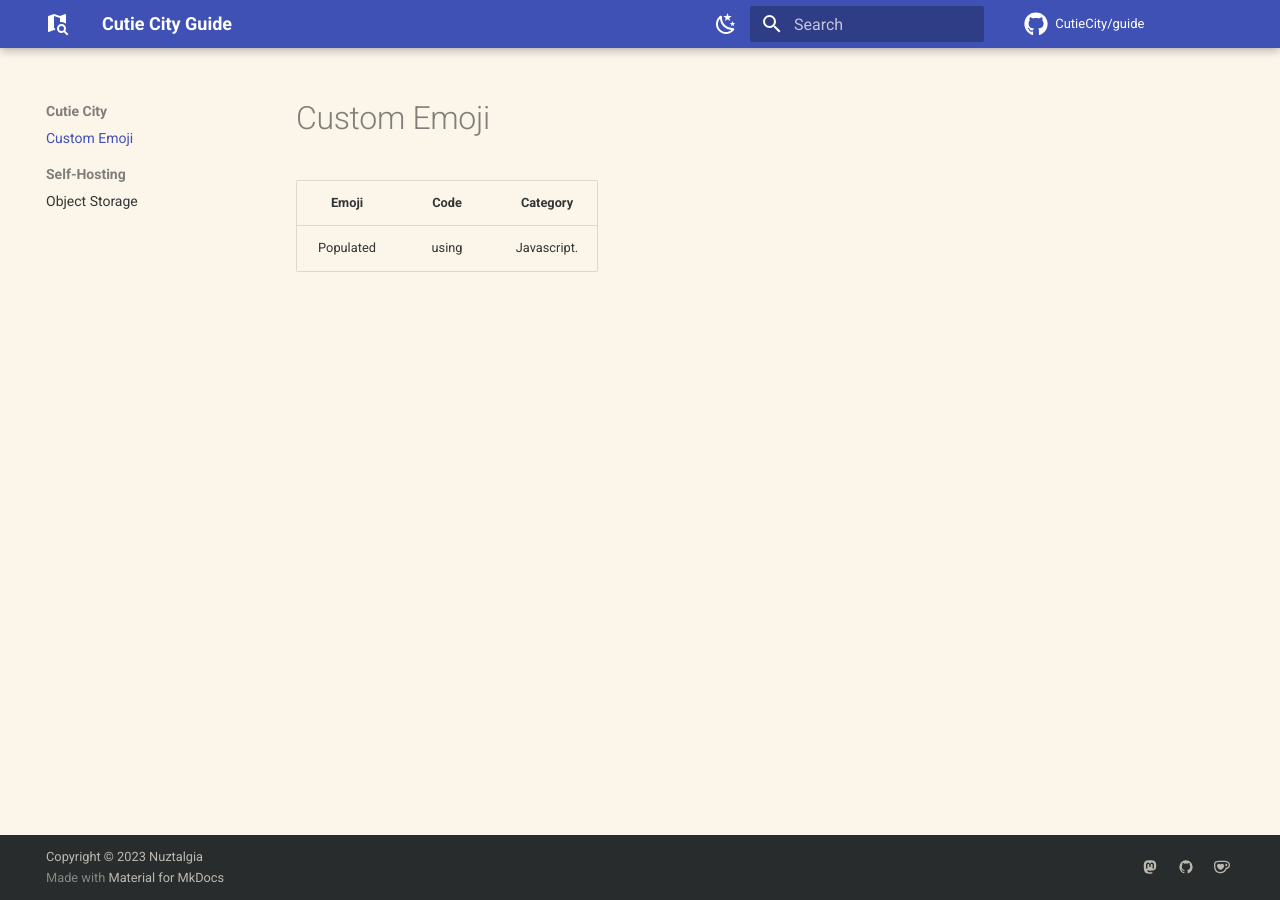
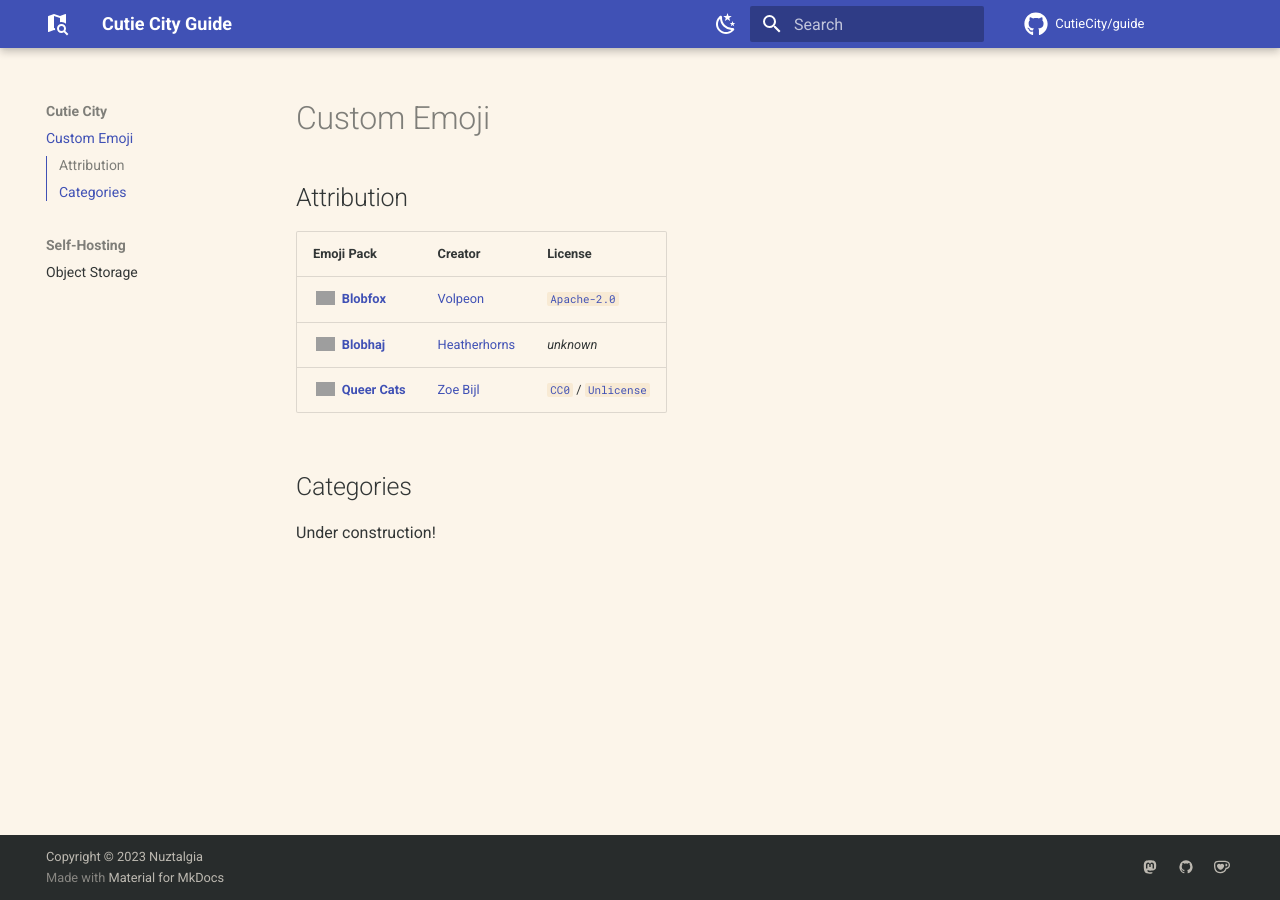
Before and after one commit to CutieCity/guide, an MkDocs documentation site: the page built from docs/cutie-city/custom-emoji.md, in a window 1280 px wide. Built offline with MkDocs 1.6.1 and Material for MkDocs 9.7.7, drawn with Linux system fonts in a browser that asks for light colours; comment, search, counter and statistics services are not loaded; grey boxes are pictures that could not be loaded.

Commit message:
Use workflow instead of JS on custom emoji page

```diff
--- a/docs/cutie-city/custom-emoji.md
+++ b/docs/cutie-city/custom-emoji.md
@@ -1,5 +1,40 @@
 # Custom Emoji
 
-|   Emoji   | Code  |  Category   |
-| :-------: | :---: | :---------: |
-| Populated | using | Javascript. |
+## Attribution
+
+<!-- prettier-ignore-start -->
+
+| Emoji Pack | Creator | License |
+| ---------- | ------- | ------- |
+| ![:blobfox_wink:]{.twemoji title=":blobfox_wink:"} **[Blobfox]** | [Volpeon] | <code>[Apache-2.0]</code> |
+| ![:blobhaj_innocent:]{.twemoji title=":blobhaj_innocent:"} **[Blobhaj]** | [Heatherhorns] | *unknown* |
+| ![:queer_cat_trans:]{.twemoji title=":queer_cat_trans:"} **[Queer Cats]** | [Zoe Bijl] | <code>[CC0]</code> / <code>[Unlicense]</code> |
+
+[:blobfox_wink:]:
+  https://media.cutie.city/custom_emojis/images/000/000/393/original/5ec9916a19a66e82.png
+[:blobhaj_innocent:]:
+  https://media.cutie.city/custom_emojis/images/000/000/334/original/41ca6cd22e4bbd27.png
+[:queer_cat_trans:]:
+  https://media.cutie.city/custom_emojis/images/000/000/276/original/d174dbb27542a0d4.png
+
+[blobhaj]: http://heatherhorns.com/emoji
+[blobfox]: https://volpeon.ink/emojis/blobfox
+[queer cats]: https://github.com/ZoeBijl/QueerCats
+
+[volpeon]: https://cutie.city/@volpeon@is-a.wyvern.rip
+[heatherhorns]: https://cutie.city/@heatherhorns@plush.city
+[zoe bijl]: https://cutie.city/@moiety@front-end.social
+
+[apache-2.0]: https://choosealicense.com/licenses/apache-2.0/
+[cc0]: https://choosealicense.com/licenses/cc0-1.0/
+[unlicense]: https://choosealicense.com/licenses/unlicense/
+
+<!-- prettier-ignore-end -->
+
+## Categories
+
+<!-- BEGIN custom-emoji.py -->
+
+Under construction!
+
+<!-- END custom-emoji.py -->
--- a/docs/javascripts/custom-emoji.js
+++ /dev/null
@@ -1,56 +0,0 @@
-document$.subscribe(function () {
-  if (window.location.href.includes("/custom-emoji/")) {
-    fetch("https://cutie.city/api/v1/custom_emojis")
-      .then((response) => response.json())
-      .then(populateTable);
-  }
-});
-
-function populateTable(emojiArray) {
-  const tableRoot = document.querySelector(".md-typeset__table table");
-  const tableBody = tableRoot.querySelector("tbody");
-  const tableHeaders = tableRoot.querySelectorAll("th");
-
-  tableHeaders[0].setAttribute("style", "cursor: default;");
-  tableHeaders[0].setAttribute("data-sort-method", "none");
-  tableHeaders[1].setAttribute("data-sort-default", "");
-
-  tableBody.querySelector("tr").remove(); // Remove the placeholder table row.
-  emojiArray.forEach(addTableRow, tableBody); // Populate the actual table rows.
-  new Tablesort(tableRoot); // Make the entire table sortable.
-}
-
-function addTableRow({ category, shortcode, static_url: imageUrl }) {
-  const tableRow = document.createElement("tr");
-  const codeElement = document.createElement("code");
-
-  addTableCell(tableRow, createImageElement(shortcode, imageUrl));
-  addTableCell(tableRow, codeElement);
-  addTableCell(tableRow, category);
-
-  codeElement.appendChild(document.createTextNode(`:${shortcode}:`));
-  this.appendChild(tableRow); // Append the table row to the bound table body.
-}
-
-function addTableCell(tableRow, content) {
-  const tableCell = document.createElement("td");
-
-  tableCell.setAttribute("align", "center");
-  tableCell.setAttribute("style", "vertical-align: middle;");
-
-  tableCell.appendChild(
-    typeof content === "string" ? document.createTextNode(content) : content,
-  );
-  tableRow.appendChild(tableCell);
-}
-
-function createImageElement(label, url) {
-  const imageElement = document.createElement("img");
-
-  imageElement.setAttribute("src", url);
-  imageElement.setAttribute("alt", label);
-  imageElement.setAttribute("title", label);
-  imageElement.setAttribute("style", "height: 32px; width: 32px;");
-
-  return imageElement;
-}
--- a/mkdocs.yml
+++ b/mkdocs.yml
@@ -53,10 +53,6 @@ extra_css:
   - stylesheets/global.css
   - stylesheets/material.css
 
-extra_javascript:
-  - https://unpkg.com/tablesort@5.3.0/dist/tablesort.min.js
-  - javascripts/custom-emoji.js
-
 plugins:
   - glightbox
   - search
@@ -65,6 +61,7 @@ markdown_extensions:
   - admonition
   - attr_list
   - md_in_html
+  - pymdownx.details
   - pymdownx.emoji:
       emoji_index: !!python/name:materialx.emoji.twemoji
       emoji_generator: !!python/name:materialx.emoji.to_svg
```
